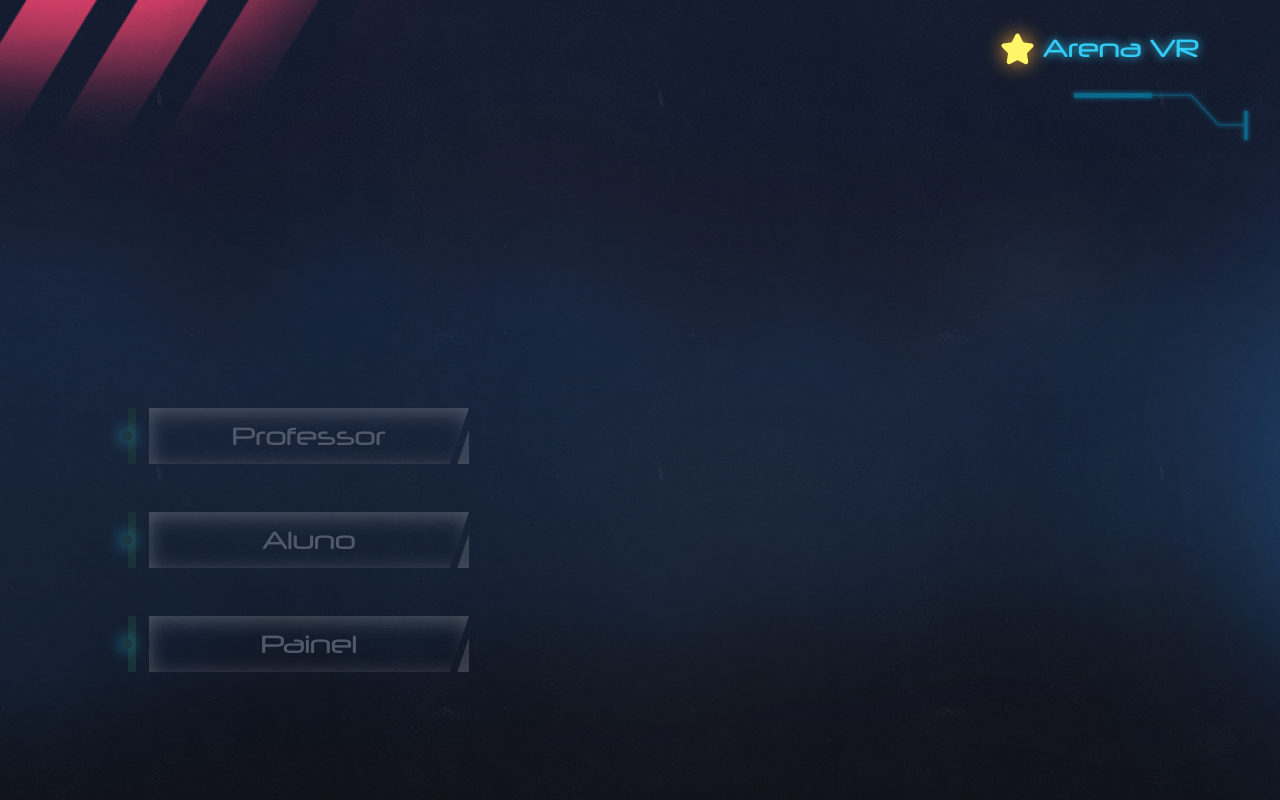
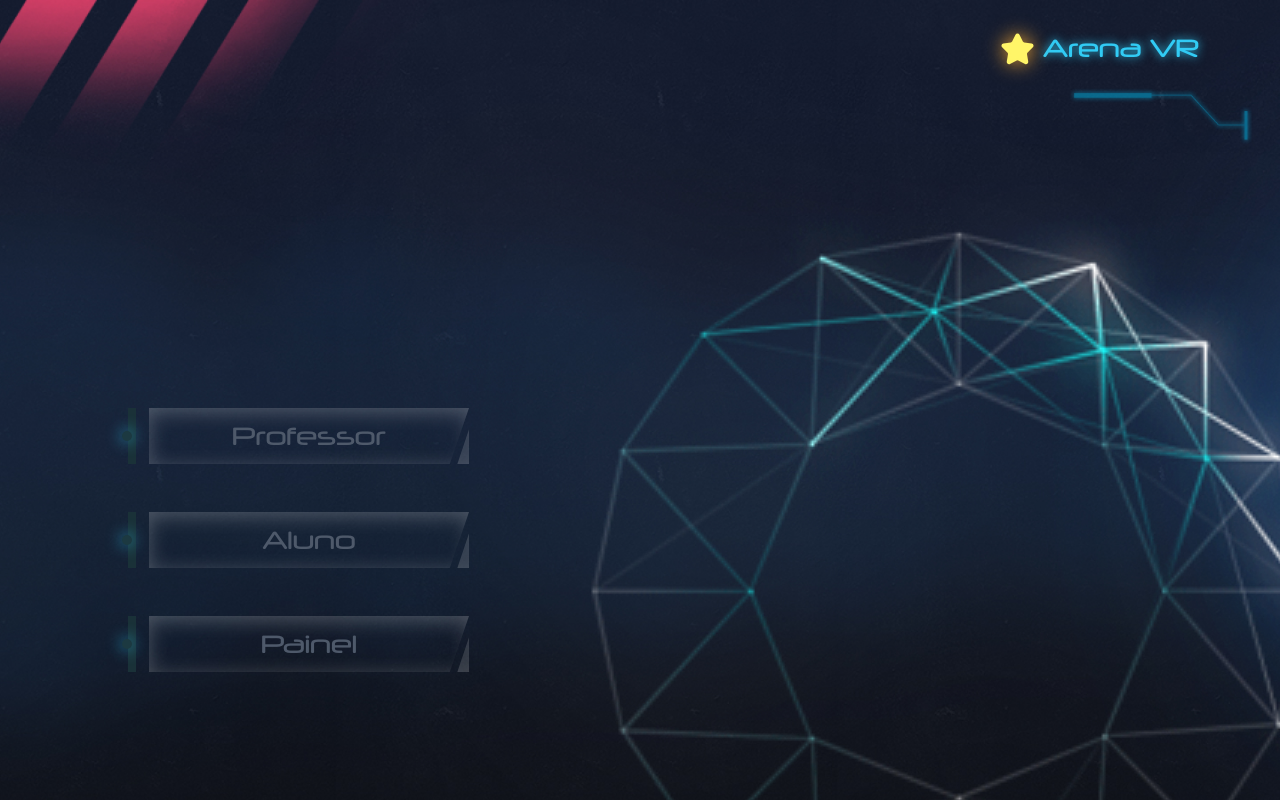
Before and after one commit to carlos-hfc/arena-front, a React (Vite) app: page / in a window 1280 px wide. Built offline with nearby package versions, Linux system fonts and the light colour scheme; no server answers.

Commit message:
fix: sends card body through its children

```diff
--- a/src/components/card/index.tsx
+++ b/src/components/card/index.tsx
@@ -3,7 +3,7 @@ import { ComponentProps } from "react"
 import cardBorder from "@/assets/card-border.png"
 import team from "@/assets/team-icon.svg"
 
-import { CardBorder, CardContainer, Information, Label, Value } from "./styles"
+import { CardBorder, CardContainer } from "./styles"
 
 export function Card({ className, ...props }: ComponentProps<"div">) {
   return (
@@ -17,20 +17,8 @@ export function Card({ className, ...props }: ComponentProps<"div">) {
         src={team}
         alt="Ícone azul representando um time de 3 pessoas"
       />
-      <Information>
-        <Label>Equipe 01</Label>
-        <Value style={{ fontSize: "6rem" }}>150</Value>
-      </Information>
 
-      <Information>
-        <Label>Objetivo: </Label>
-        <Value>01</Value>
-      </Information>
-
-      <Information>
-        <Label>Cards: </Label>
-        <Value>01</Value>
-      </Information>
+      {props.children}
 
       <CardBorder
         src={cardBorder}
--- a/src/components/card/styles.ts
+++ b/src/components/card/styles.ts
@@ -37,12 +37,6 @@ export const CardContainer = styled.div`
   }
 `
 
-export const Information = styled.p`
-  display: flex;
-  flex-direction: column;
-  margin: 0;
-`
-
 export const Label = styled.span`
   font-size: 1.5rem;
   text-shadow: 0px 0px 10px #31cbf4;
--- a/src/pages/login/index.tsx
+++ b/src/pages/login/index.tsx
@@ -1,20 +1,24 @@
 import { useNavigate } from "react-router-dom"
 
-// import gif from "@/assets/main-gif.gif"
+import mainGif from "@/assets/login-animation.gif"
 import { Button } from "@/components/button"
 
-import { LoginWrapper } from "./styles"
+import { CircleGif, LoginWrapper } from "./styles"
 
 export function Login() {
   const navigate = useNavigate()
 
   return (
-    <LoginWrapper className="h-dvh flex flex-col gap-12">
+    <LoginWrapper className="h-dvh flex flex-col gap-12 w-full relative overflow-hidden">
       <Button onClick={() => navigate("/choose-screen")}>Professor</Button>
       <Button onClick={() => navigate("/student/sessions")}>Aluno</Button>
       <Button onClick={() => navigate("/panel/sessions")}>Painel</Button>
 
-      {/* <img src={gif} /> */}
+      <CircleGif
+        className="absolute"
+        src={mainGif}
+        alt="Animação de uma esfera conectada por linhas azuis"
+      />
     </LoginWrapper>
   )
 }
--- a/src/pages/login/styles.ts
+++ b/src/pages/login/styles.ts
@@ -3,6 +3,7 @@ import styled from "styled-components"
 export const LoginWrapper = styled.main`
   justify-content: center;
   align-items: center;
+  overflow: hidden;
 
   @media screen and (min-width: 1024px) {
     padding-bottom: 10%;
@@ -11,3 +12,9 @@ export const LoginWrapper = styled.main`
     align-items: flex-start;
   }
 `
+export const CircleGif = styled.img`
+  width: 900px;
+  bottom: -30%;
+  right: -10%;
+  mix-blend-mode: screen;
+`
--- a/src/pages/panel/index.tsx
+++ b/src/pages/panel/index.tsx
@@ -1,14 +1,42 @@
+import { useQuery } from "@tanstack/react-query"
+import { useParams } from "react-router-dom"
+
 import { BackButton } from "@/components/back-button"
 import { Card } from "@/components/card"
+import { getSession } from "@/services/get-session"
 
 export function Panel() {
+  const { sessionId } = useParams() as { sessionId: string }
+
+  const { data } = useQuery({
+    queryKey: ["session", sessionId],
+    queryFn: () => getSession(sessionId),
+  })
+
+  if (!data?.session) return
+
   return (
     <main className="min-h-dvh flex flex-col gap-16 justify-center items-center py-60 px-12">
       <h2 className="text-shadow text-7xl">score</h2>
       <div className="flex gap-20 flex-wrap w-full justify-center items-center">
-        <Card />
-        <Card />
-        <Card />
+        {data.session.teams.map(team => (
+          <Card key={team.id}>
+            <p className="flex flex-col">
+              <span className="text-2xl	text-shadow">{team.name}</span>
+              <span className="text-8xl	text-shadow-yellow">150</span>
+            </p>
+
+            <p className="flex flex-col">
+              <span className="text-2xl	text-shadow">Objetivo: </span>
+              <span className="text-3xl	text-shadow-yellow">1</span>
+            </p>
+
+            <p className="flex flex-col">
+              <span className="text-2xl	text-shadow">Cards: </span>
+              <span className="text-3xl	text-shadow-yellow">1</span>
+            </p>
+          </Card>
+        ))}
       </div>
       <div className="self-end text-right">
         <h3 className="text-shadow text-4xl">Tempo</h3>
```
Also changed, not shown: src/assets/login-animation.gif (added).
